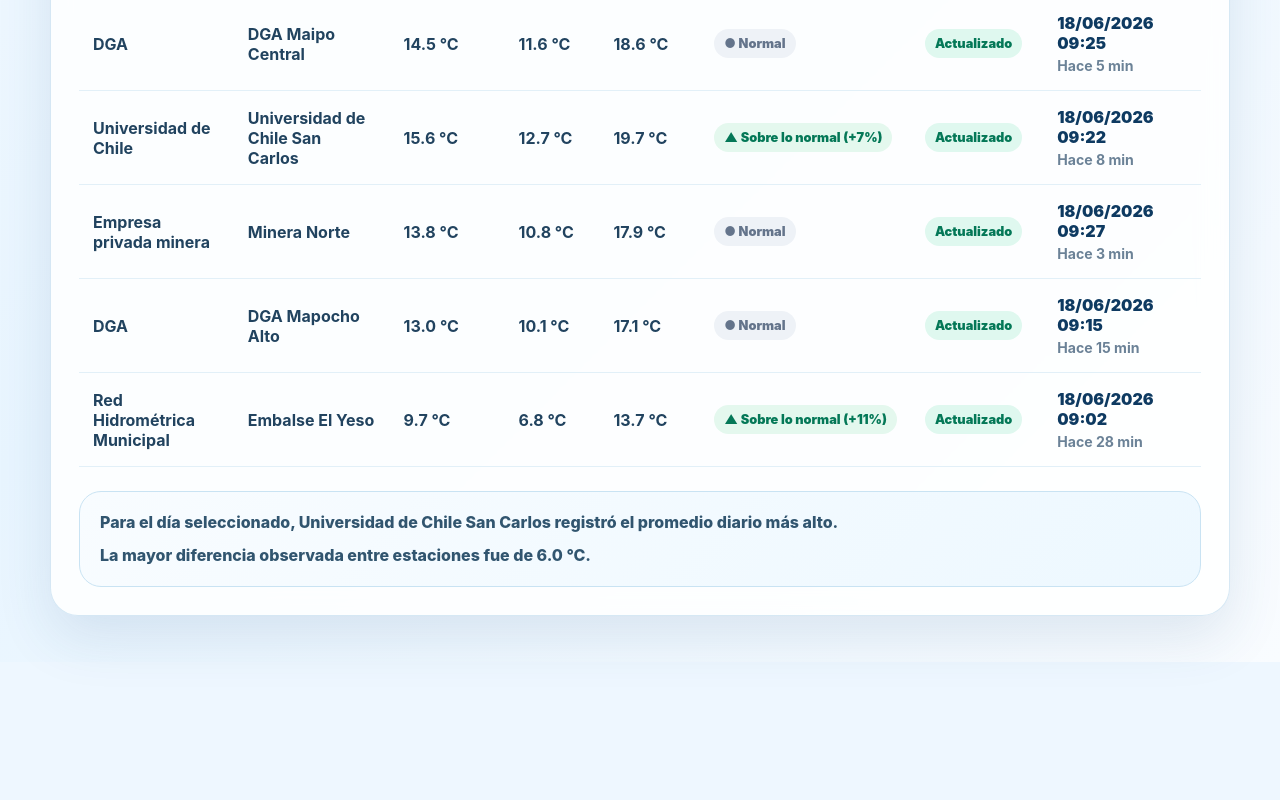
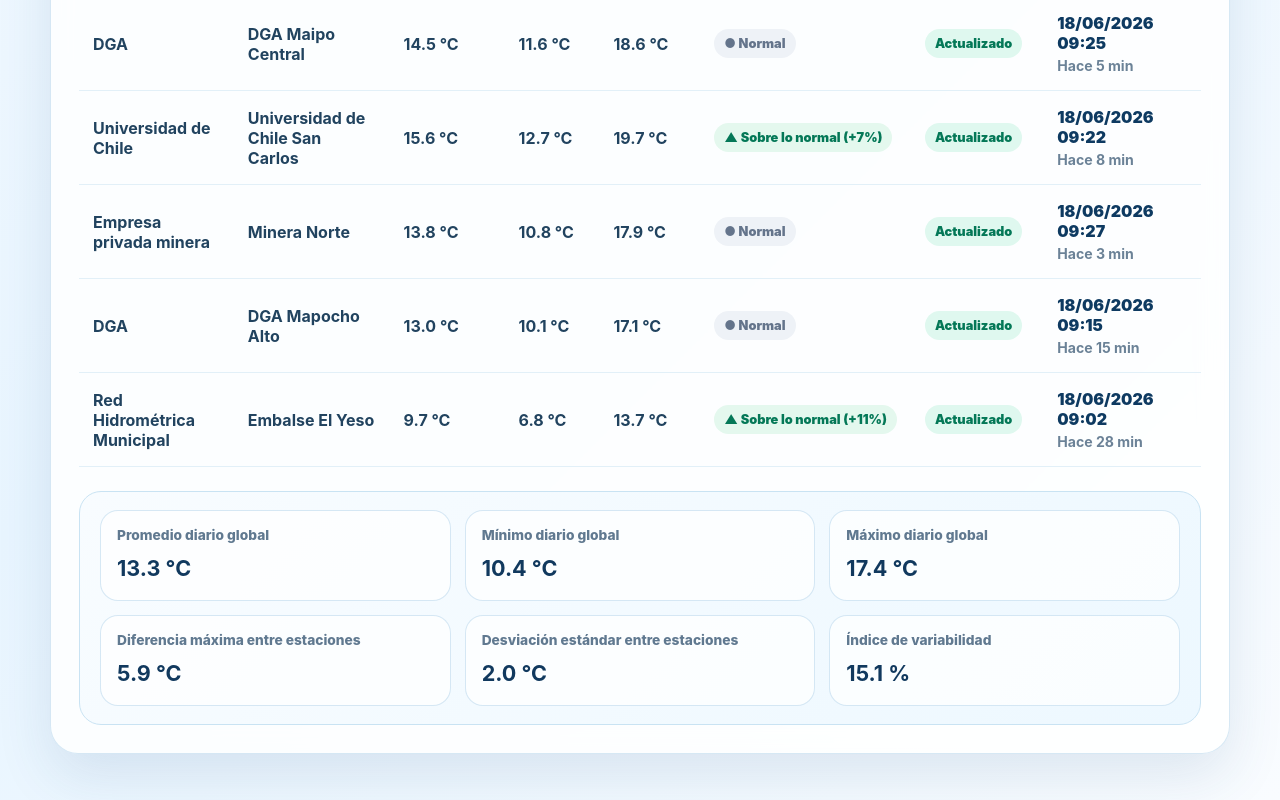
Before and after one commit to vicentekrebs/GPTI, a React (Vite) app: page /comparacion in a window 1280 px wide. Shown: the part 880-1680 px from the top of the page. Before the commit the page ends 1542 px from the top, so only its background shows below. Built offline with nearby package versions, Linux system fonts and the light colour scheme.

Commit message:
Replace comparison insights with aggregate metrics

```diff
--- a/src/App.css
+++ b/src/App.css
@@ -85,11 +85,12 @@ tbody tr:hover { background: #f7fcff; }
 .day-selector.compact button { min-width: 44px; padding: 11px 12px; }
 .day-selector button:hover { transform: translateY(-2px); box-shadow: 0 12px 24px rgba(34,84,128,.12); }
 .day-selector button.active { border-color: #18a8d8; color: #035d87; background: #dcf4ff; box-shadow: 0 12px 24px rgba(24,168,216,.18); }
-.comparison-insight { border: 1px solid #c9e3f3; border-radius: 22px; padding: 18px 20px; color: #31556f; background: linear-gradient(135deg, #f8fcff, #edf8ff); font-weight: 800; line-height: 1.55; }
-.comparison-insight p { margin: 0; }
-.comparison-insight p + p { margin-top: 8px; }
+.comparison-insight { display: grid; grid-template-columns: repeat(3, minmax(0, 1fr)); gap: 14px; border: 1px solid #c9e3f3; border-radius: 22px; padding: 18px 20px; color: #31556f; background: linear-gradient(135deg, #f8fcff, #edf8ff); font-weight: 800; line-height: 1.55; }
+.comparison-insight-card { border: 1px solid rgba(111, 174, 215, 0.28); border-radius: 18px; padding: 14px 16px; background: rgba(255, 255, 255, 0.72); }
+.comparison-insight-card span { display: block; margin-bottom: 6px; color: #607990; font-size: .86rem; font-weight: 850; }
+.comparison-insight-card strong { color: #11395e; font-size: 1.35rem; }
 
-@media (max-width: 620px) { .day-selector button { flex: 1 1 42%; } .day-selector.compact button { flex: 1 1 22%; } .comparison-chart { min-height: 440px; } }
+@media (max-width: 620px) { .day-selector button { flex: 1 1 42%; } .day-selector.compact button { flex: 1 1 22%; } .comparison-chart { min-height: 440px; } .comparison-insight { grid-template-columns: 1fr; } }
 
 .update-date, .update-relative { display: block; }
 .update-date { color: #0e3a61; font-weight: 900; }
--- a/src/pages/Comparacion.jsx
+++ b/src/pages/Comparacion.jsx
@@ -125,21 +125,29 @@ function Comparacion() {
     };
   }), [configuracion.key, datosHorarios, estacionesZona]);
 
-  const insight = useMemo(() => {
+  const metricasComparativas = useMemo(() => {
     if (!resumenEstaciones.length) return [];
 
-    const mayorPromedio = resumenEstaciones.reduce((mayor, estacion) => (estacion.promedio > mayor.promedio ? estacion : mayor), resumenEstaciones[0]);
-    const diferenciasHorarias = datosHorarios.map((registro) => {
-      const valores = estacionesZona.map((estacion) => registro[estacion.nombreComparacion]);
-      return Math.max(...valores) - Math.min(...valores);
-    });
-    const mayorDiferencia = Math.max(...diferenciasHorarias);
+    const promedios = resumenEstaciones.map((estacion) => estacion.promedio);
+    const minimos = resumenEstaciones.map((estacion) => estacion.minimo);
+    const maximos = resumenEstaciones.map((estacion) => estacion.maximo);
+    const promedioDiarioGlobal = promedios.reduce((total, valor) => total + valor, 0) / promedios.length;
+    const minimoDiarioGlobal = minimos.reduce((total, valor) => total + valor, 0) / minimos.length;
+    const maximoDiarioGlobal = maximos.reduce((total, valor) => total + valor, 0) / maximos.length;
+    const diferenciaMaxima = Math.max(...promedios) - Math.min(...promedios);
+    const varianza = promedios.reduce((total, valor) => total + ((valor - promedioDiarioGlobal) ** 2), 0) / promedios.length;
+    const desviacionEstandar = Math.sqrt(varianza);
+    const indiceVariabilidad = promedioDiarioGlobal > 0 ? (desviacionEstandar / promedioDiarioGlobal) * 100 : 0;
 
     return [
-      `Para el día seleccionado, ${mayorPromedio.estacion} registró el promedio diario más alto.`,
-      `La mayor diferencia observada entre estaciones fue de ${formatearNumero(mayorDiferencia)} ${configuracion.unidad}.`,
+      { etiqueta: 'Promedio diario global', valor: formatearNumero(promedioDiarioGlobal), unidad: configuracion.unidad },
+      { etiqueta: 'Mínimo diario global', valor: formatearNumero(minimoDiarioGlobal), unidad: configuracion.unidad },
+      { etiqueta: 'Máximo diario global', valor: formatearNumero(maximoDiarioGlobal), unidad: configuracion.unidad },
+      { etiqueta: 'Diferencia máxima entre estaciones', valor: formatearNumero(diferenciaMaxima), unidad: configuracion.unidad },
+      { etiqueta: 'Desviación estándar entre estaciones', valor: formatearNumero(desviacionEstandar), unidad: configuracion.unidad },
+      { etiqueta: 'Índice de variabilidad', valor: formatearNumero(indiceVariabilidad), unidad: '%' },
     ];
-  }, [configuracion.unidad, datosHorarios, estacionesZona, resumenEstaciones]);
+  }, [configuracion.unidad, resumenEstaciones]);
 
   return (
     <div className="page-stack comparison-page">
@@ -179,8 +187,13 @@ function Comparacion() {
           </table>
         </div>
 
-        <div className="comparison-insight" aria-label="Insight automático">
-          {insight.map((texto) => <p key={texto}>{texto}</p>)}
+        <div className="comparison-insight" aria-label="Métricas comparativas entre estaciones">
+          {metricasComparativas.map((metrica) => (
+            <article key={metrica.etiqueta} className="comparison-insight-card">
+              <span>{metrica.etiqueta}</span>
+              <strong>{metrica.valor} {metrica.unidad}</strong>
+            </article>
+          ))}
         </div>
       </section>
     </div>
```
